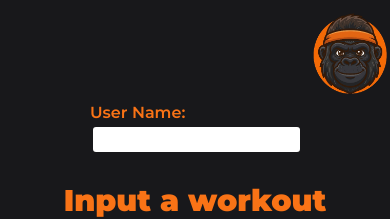
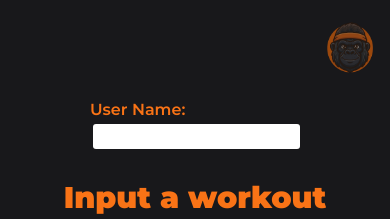
Before and after one commit to zo-vergeldedios/fitdex, a React (Vite) app in the folder client/: page / in a window 390 px wide. Shown: the top 219 px of the page. Built offline with nearby package versions, Linux system fonts and the light colour scheme; no server answers.

Commit message:
Fixed the layout of the logo and textbox for username

```diff
--- a/client/src/App.jsx
+++ b/client/src/App.jsx
@@ -6,8 +6,6 @@ import gorilyaLogo from "./assets/gorilya.png";
 function ShowErrorOrSuccessMessage({ message }) {
   return <span id="successAndErrorMessage">{message}</span>;
 }
-
-function SaveAllWorkout() {}
 
 function EditWorkout({
   workout,
--- a/client/src/index.css
+++ b/client/src/index.css
@@ -28,7 +28,7 @@ main {
 }
 
 #username-div {
-  margin: 5px 0 40px 0;
+  margin: -65px 0 40px 0;
 }
 
 #username-div input {
@@ -44,9 +44,9 @@ main {
 }
 
 img {
-  max-width: 80px;
+  max-width: 100px;
   align-self: end;
-  margin-top: 10px;
+  margin: 20px 25px 0px 20px;
 }
 
 #workout-section {
@@ -297,6 +297,18 @@ ul {
     font-size: 12px;
   }
 
+  #username-div {
+    margin-top: 100px;
+  }
+
+  img {
+    max-width: 50px;
+    opacity: 0.6;
+    top: 0px;
+    right: -10px;
+    position: absolute;
+  }
+
   .edit-all-button {
     background-color: var(--accent);
     white-space: nowrap;
```
